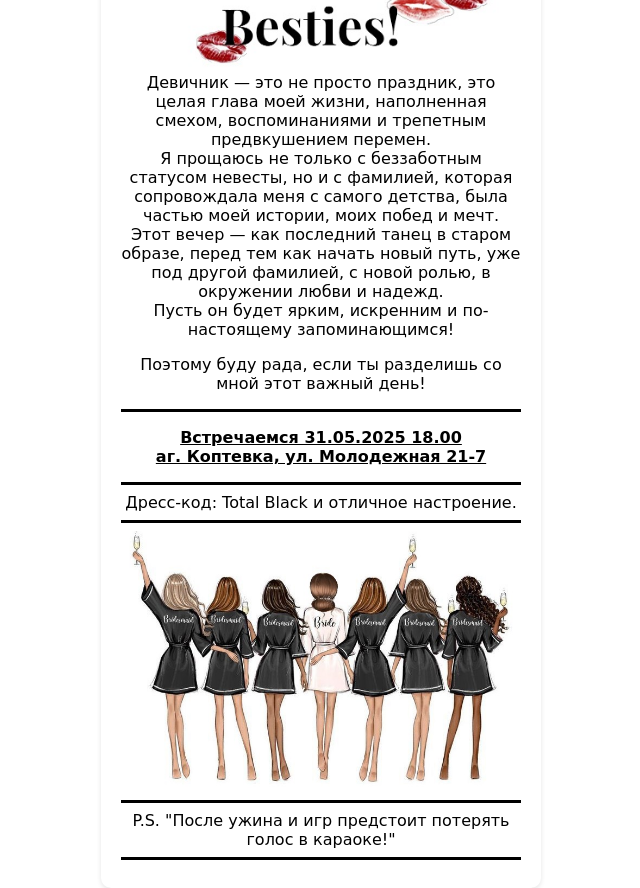
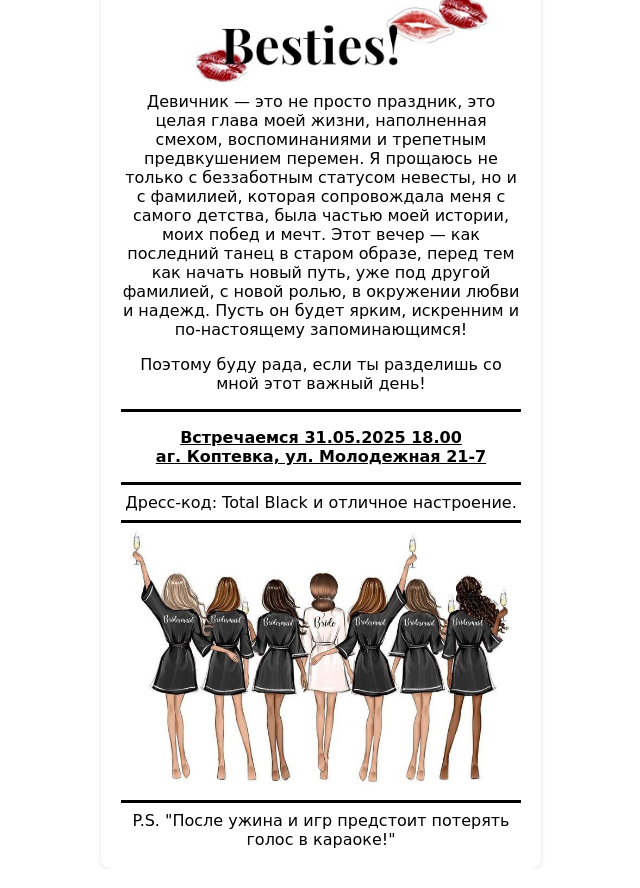
Before and after one commit to jasmin1410/devichnik, a plain HTML site: page index.html in a window 1280 px wide. Shown: the whole page, without its empty margins (319-959 px from the left). Drawn offline with Linux system fonts and the light colour scheme.

Commit message:
Update index.html

```diff
--- a/index.html
+++ b/index.html
@@ -61,10 +61,10 @@
       <img src="11.jpg">
 <br>
            <span class="italic-text">Девичник — это не просто праздник, это целая глава моей жизни, наполненная смехом, воспоминаниями и трепетным предвкушением перемен.
-<br>Я прощаюсь не только с беззаботным статусом невесты, но и с фамилией, которая сопровождала меня с самого детства, была частью моей истории, моих побед и мечт.
+Я прощаюсь не только с беззаботным статусом невесты, но и с фамилией, которая сопровождала меня с самого детства, была частью моей истории, моих побед и мечт.
 
-<br>Этот вечер — как последний танец в старом образе, перед тем как начать новый путь, уже под другой фамилией, с новой ролью, в окружении любви и надежд.
-<br>Пусть он будет ярким, искренним и по-настоящему запоминающимся!
+Этот вечер — как последний танец в старом образе, перед тем как начать новый путь, уже под другой фамилией, с новой ролью, в окружении любви и надежд.
+Пусть он будет ярким, искренним и по-настоящему запоминающимся!
 <p>
 Поэтому буду рада, если ты разделишь со мной этот важный день!
 </p>
@@ -86,7 +86,7 @@
         <img src="3.jpg">
 <hr color=black size=3pt>
 P.S.  "После ужина и игр предстоит потерять голос в караоке!"
-<hr color=black size=3pt>
+
     </div>
 </body>
 </html>
```
